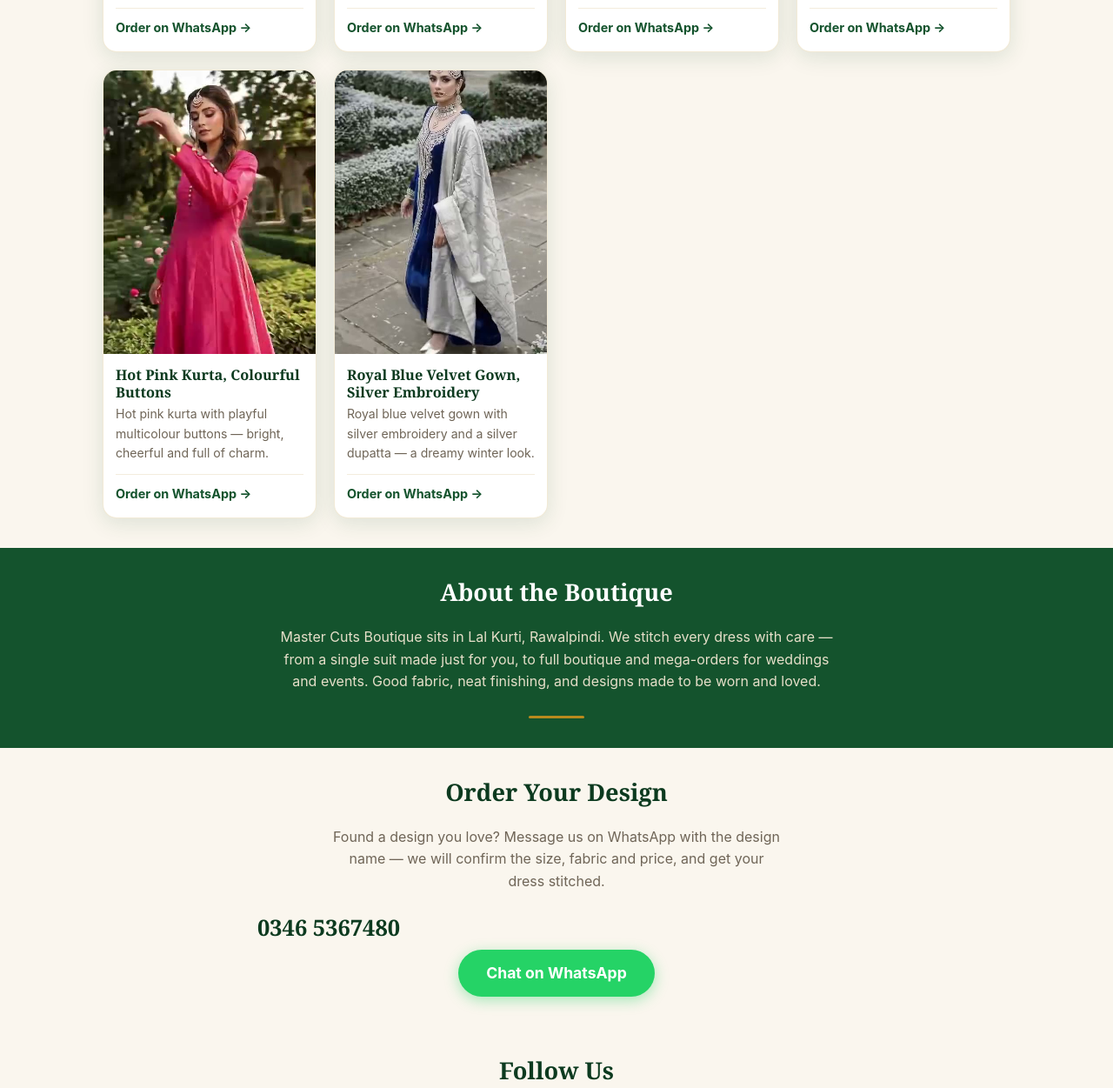
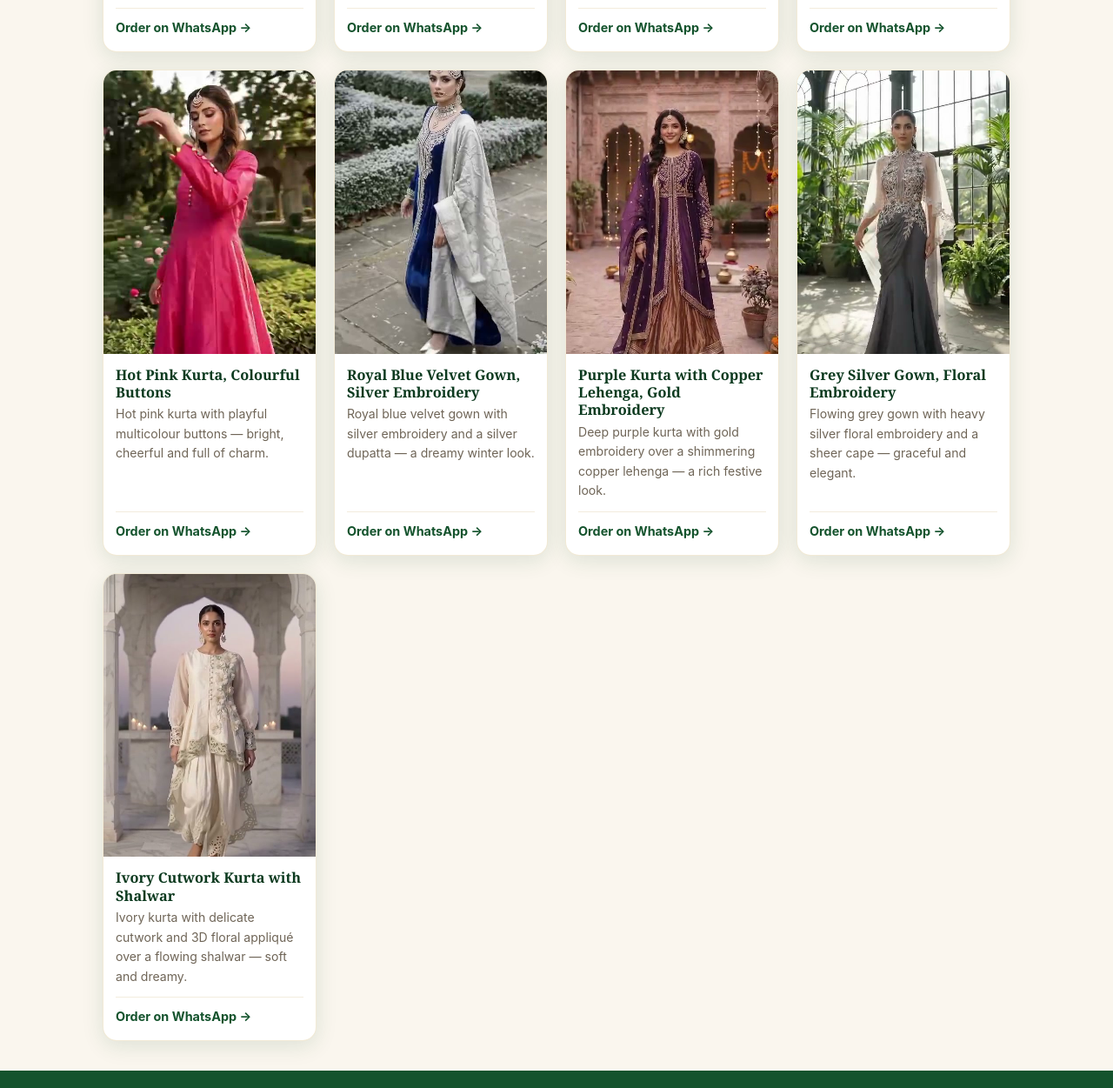
Before and after one commit to waqasshazad622-arch/master-cuts-boutique, a plain HTML site: page index.html in a window 1280 px wide. Shown: the part 5312-6563 px from the top of the page at 87% size. Drawn offline with Linux system fonts and the light colour scheme.

Commit message:
Add 3 new designs: Purple Lehenga, Grey Silver Gown, Ivory Cutwork Suit

```diff
--- a/index.html
+++ b/index.html
@@ -340,6 +340,33 @@
           </div>
         </article>
 
+        <article class="card">
+          <img src="images/purple-lehenga.jpg" alt="Purple Kurta with Copper Lehenga, Gold Embroidery" loading="lazy">
+          <div class="card-body">
+            <h3>Purple Kurta with Copper Lehenga, Gold Embroidery</h3>
+            <p>Deep purple kurta with gold embroidery over a shimmering copper lehenga — a rich festive look.</p>
+            <a class="card-order" href="https://wa.me/923465367480?text=Assalam-o-Alaikum!%20I%20want%20to%20order%20the%20Purple%20Kurta%20with%20Copper%20Lehenga%20from%20Master%20Cuts%20Boutique.">Order on WhatsApp →</a>
+          </div>
+        </article>
+
+        <article class="card">
+          <img src="images/grey-silver-gown.jpg" alt="Grey Silver Gown with Floral Embroidery" loading="lazy">
+          <div class="card-body">
+            <h3>Grey Silver Gown, Floral Embroidery</h3>
+            <p>Flowing grey gown with heavy silver floral embroidery and a sheer cape — graceful and elegant.</p>
+            <a class="card-order" href="https://wa.me/923465367480?text=Assalam-o-Alaikum!%20I%20want%20to%20order%20the%20Grey%20Silver%20Gown%20with%20Floral%20Embroidery%20from%20Master%20Cuts%20Boutique.">Order on WhatsApp →</a>
+          </div>
+        </article>
+
+        <article class="card">
+          <img src="images/ivory-cutwork-suit.jpg" alt="Ivory Cutwork Kurta with Shalwar" loading="lazy">
+          <div class="card-body">
+            <h3>Ivory Cutwork Kurta with Shalwar</h3>
+            <p>Ivory kurta with delicate cutwork and 3D floral appliqué over a flowing shalwar — soft and dreamy.</p>
+            <a class="card-order" href="https://wa.me/923465367480?text=Assalam-o-Alaikum!%20I%20want%20to%20order%20the%20Ivory%20Cutwork%20Kurta%20with%20Shalwar%20from%20Master%20Cuts%20Boutique.">Order on WhatsApp →</a>
+          </div>
+        </article>
+
       </div>
     </div>
   </section>
```
